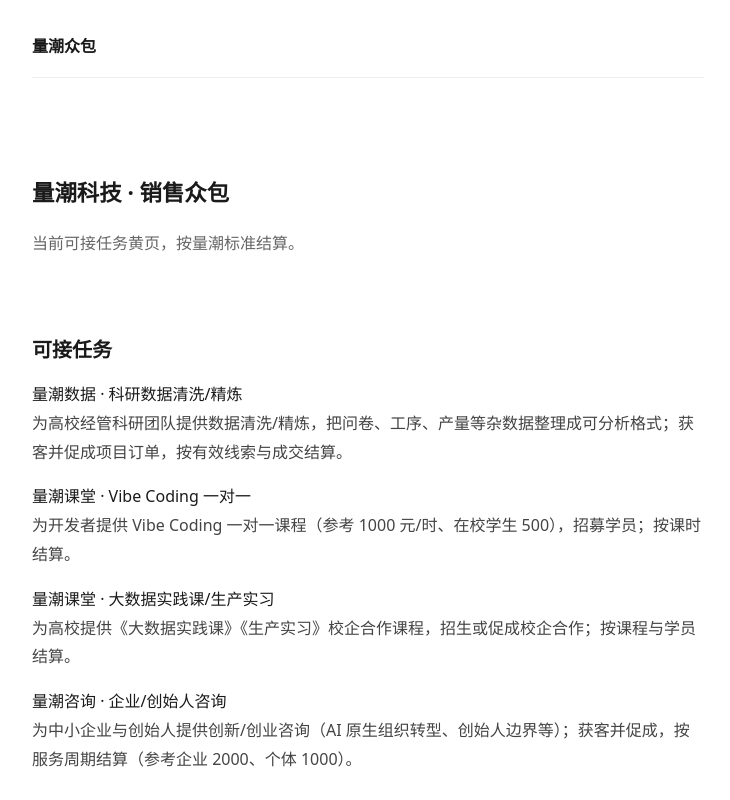
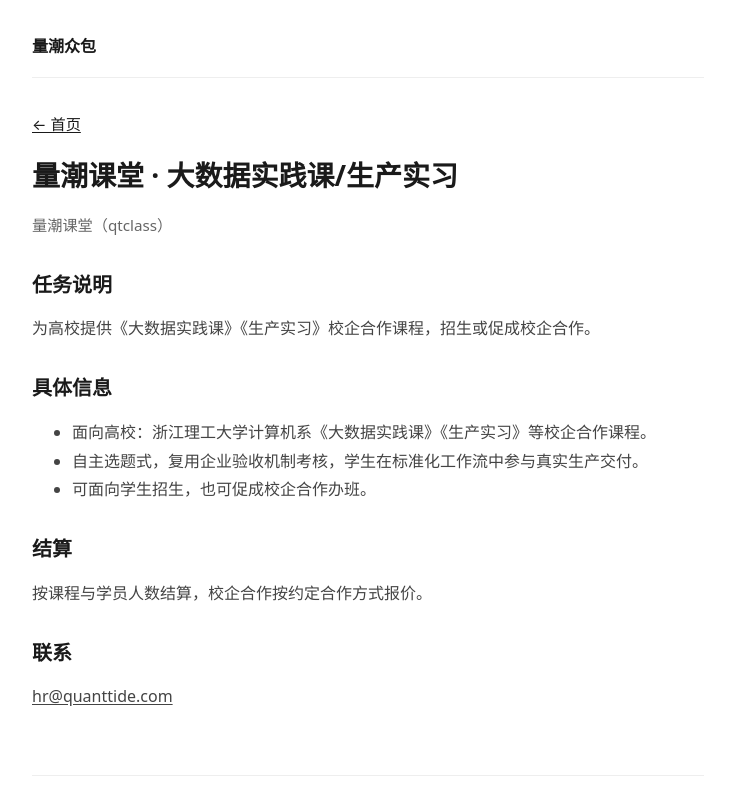
Before and after one commit to quanttide/qtcrowd, a React (Vite) app in the folder src/site/: page /task/qtclass-practice in a window 1280 px wide. Shown: the top 800 px of the page, without its empty margins (272-1002 px from the left). Built offline with nearby package versions, Linux system fonts and the light colour scheme.

Commit message:
site: 任务详情页 /task/:name（目录项可点击查看具体信息）

```diff
--- a/src/site/src/App.tsx
+++ b/src/site/src/App.tsx
@@ -1,11 +1,18 @@
+import { BrowserRouter, Routes, Route } from "react-router-dom";
 import Layout from "./components/Layout";
 import Home from "./pages/Home";
+import TaskDetail from "./pages/TaskDetail";
 
-// 黄页：单页目录。域名根路径部署（crowd.quanttide.com，无子路径前缀）。
+// 域名根路径部署（crowd.quanttide.com，无子路径前缀）；SPA 回退由 CDN 处理。
 export default function App() {
   return (
-    <Layout>
-      <Home />
-    </Layout>
+    <BrowserRouter>
+      <Layout>
+        <Routes>
+          <Route path="/" element={<Home />} />
+          <Route path="/task/:name" element={<TaskDetail />} />
+        </Routes>
+      </Layout>
+    </BrowserRouter>
   );
 }
--- a/src/site/src/components/Layout.tsx
+++ b/src/site/src/components/Layout.tsx
@@ -1,8 +1,10 @@
+import { Link } from 'react-router-dom'
+
 export default function Layout({ children }: { children: React.ReactNode }) {
   return (
     <div className="layout">
       <header className="header">
-        <span className="brand">量潮众包</span>
+        <Link to="/" className="brand">量潮众包</Link>
       </header>
       <main className="main">{children}</main>
       <footer className="footer">
--- a/src/site/src/data/tasks.ts
+++ b/src/site/src/data/tasks.ts
@@ -2,30 +2,61 @@
 // 量潮科技自营发销售众包：面向外部渠道与代理，按量潮标准结算。
 // 以「任务/项目」为单元组织（来源：quanttide-brochure-of-business-entity）。
 export interface Task {
-  name: string;        // 唯一任务标识（做 key）
-  title: string;       // 任务/项目名
-  description: string; // 任务说明（含结算）
+  name: string;         // 唯一任务标识（路由参数 / key）
+  title: string;        // 任务/项目名
+  description: string;  // 黄页目录一句话
+  business: string;     // 所属业务实体
+  detail: string[];     // 详情页具体信息
+  settlement: string;   // 结算 / 报价
 }
 
 export const tasks: Task[] = [
   {
     name: "qtdata-data",
     title: "量潮数据 · 科研数据清洗/精炼",
-    description: "为高校经管科研团队提供数据清洗/精炼，把问卷、工序、产量等杂数据整理成可分析格式；获客并促成项目订单，按有效线索与成交结算。",
+    description: "为高校经管科研团队提供数据清洗/精炼，把问卷、工序、产量等杂数据整理成可分析格式。",
+    business: "量潮数据（qtdata）",
+    detail: [
+      "面向经管科研团队与中小高新科技企业，覆盖数据采集、清洗、精炼（如制衣厂问卷+工序+产量、电商评论文本挖掘、财报文本提取）。",
+      "交付：干净可分析的数据集 + 数据处理器 + 数据工程文档 + 项目管理文档 + 商务报价单。",
+      "验收：按数据质量标准（如分类抽检准确率）逐条核对，缺失值与补值逻辑均留痕可追溯。",
+    ],
+    settlement: "按项目报价，分设计/实施/交付/维护阶段，明码标价、过程透明。",
   },
   {
     name: "qtclass-vibe",
     title: "量潮课堂 · Vibe Coding 一对一",
-    description: "为开发者提供 Vibe Coding 一对一课程（参考 1000 元/时、在校学生 500），招募学员；按课时结算。",
+    description: "为开发者提供 Vibe Coding 一对一课程，从非专业开发者转型为专业开发者。",
+    business: "量潮课堂（qtclass）",
+    detail: [
+      "面向希望系统学习可投入企业级应用开发的人，以「重构」为中心不断改进 AI 生成的代码。",
+      "线上单对单授课，可自定义课程计划，专属助教课后答疑与进度跟进。",
+      "参考价格 1000 元/时（在校学生 500 元/时），建议周期 1-3 个月、每周 1-3 次、共 10-12 节；最多招募 5-10 名学员。",
+    ],
+    settlement: "按课时计费；报名与定制方案请联系网站邮箱。",
   },
   {
     name: "qtclass-practice",
     title: "量潮课堂 · 大数据实践课/生产实习",
-    description: "为高校提供《大数据实践课》《生产实习》校企合作课程，招生或促成校企合作；按课程与学员结算。",
+    description: "为高校提供《大数据实践课》《生产实习》校企合作课程，招生或促成校企合作。",
+    business: "量潮课堂（qtclass）",
+    detail: [
+      "面向高校：浙江理工大学计算机系《大数据实践课》《生产实习》等校企合作课程。",
+      "自主选题式，复用企业验收机制考核，学生在标准化工作流中参与真实生产交付。",
+      "可面向学生招生，也可促成校企合作办班。",
+    ],
+    settlement: "按课程与学员人数结算，校企合作按约定合作方式报价。",
   },
   {
     name: "qtconsult",
     title: "量潮咨询 · 企业/创始人咨询",
-    description: "为中小企业与创始人提供创新/创业咨询（AI 原生组织转型、创始人边界等）；获客并促成，按服务周期结算（参考企业 2000、个体 1000）。",
+    description: "为中小企业与创始人提供创新/创业咨询（AI 原生组织转型、创始人边界等）。",
+    business: "量潮咨询（qtconsult）",
+    detail: [
+      "创新咨询：具体技术与管理问题，用大数据与大模型思维与方案解决。",
+      "创业咨询：创业者与团队、创业方向选择；擅长几个到几十人团队的成长阶段。",
+      "服务模式：调研 → 分析 → 决策 → 执行；短程可升级长程。",
+    ],
+    settlement: "按服务周期计费：个体户/一人公司 1000 元、企业案主 2000 元，明码标价。",
   },
 ];
--- a/src/site/src/index.css
+++ b/src/site/src/index.css
@@ -183,3 +183,16 @@
   color: #444;
   font-size: 0.95em;
 }
+
+/* 黄页目录项（可点击链接） */
+.service-item {
+  display: block;
+  margin: 1rem 0;
+  padding: 1rem 0;
+  border-bottom: 1px solid #f0f0f0;
+  text-decoration: none;
+}
+
+.service-item:hover .service-title {
+  color: #666;
+}
--- a/src/site/src/pages/Home.tsx
+++ b/src/site/src/pages/Home.tsx
@@ -1,3 +1,4 @@
+import { Link } from "react-router-dom";
 import { tasks } from "../data/tasks";
 
 // 联系信息：招聘邮箱
@@ -16,10 +17,10 @@
       <section className="section">
         <h2>可接任务</h2>
         {tasks.map(task => (
-          <div className="service-item" key={task.name}>
+          <Link to={`/task/${task.name}`} className="service-item" key={task.name}>
             <span className="service-title">{task.title}</span>
             <p className="service-desc">{task.description}</p>
-          </div>
+          </Link>
         ))}
       </section>
 
--- /dev/null
+++ b/src/site/src/pages/TaskDetail.tsx
@@ -0,0 +1,51 @@
+import { Link, useParams } from "react-router-dom";
+import { tasks } from "../data/tasks";
+
+export default function TaskDetail() {
+  const { name } = useParams();
+  const task = tasks.find(t => t.name === name);
+
+  if (!task) {
+    return (
+      <div className="page task-page">
+        <Link to="/" className="back-link">&larr; 首页</Link>
+        <h1>未找到该任务</h1>
+        <p className="contact-note">请回首页查看可接任务。</p>
+      </div>
+    );
+  }
+
+  return (
+    <div className="page task-page">
+      <Link to="/" className="back-link">&larr; 首页</Link>
+      <h1>{task.title}</h1>
+      <p className="detail-meta">{task.business}</p>
+
+      <section className="section">
+        <h2>任务说明</h2>
+        <p>{task.description}</p>
+      </section>
+
+      <section className="section">
+        <h2>具体信息</h2>
+        <ul>
+          {task.detail.map((item, i) => (
+            <li key={i}>{item}</li>
+          ))}
+        </ul>
+      </section>
+
+      <section className="section">
+        <h2>结算</h2>
+        <p>{task.settlement}</p>
+      </section>
+
+      <section className="section">
+        <h2>联系</h2>
+        <p>
+          <a href="mailto:hr@quanttide.com">hr@quanttide.com</a>
+        </p>
+      </section>
+    </div>
+  );
+}
```
